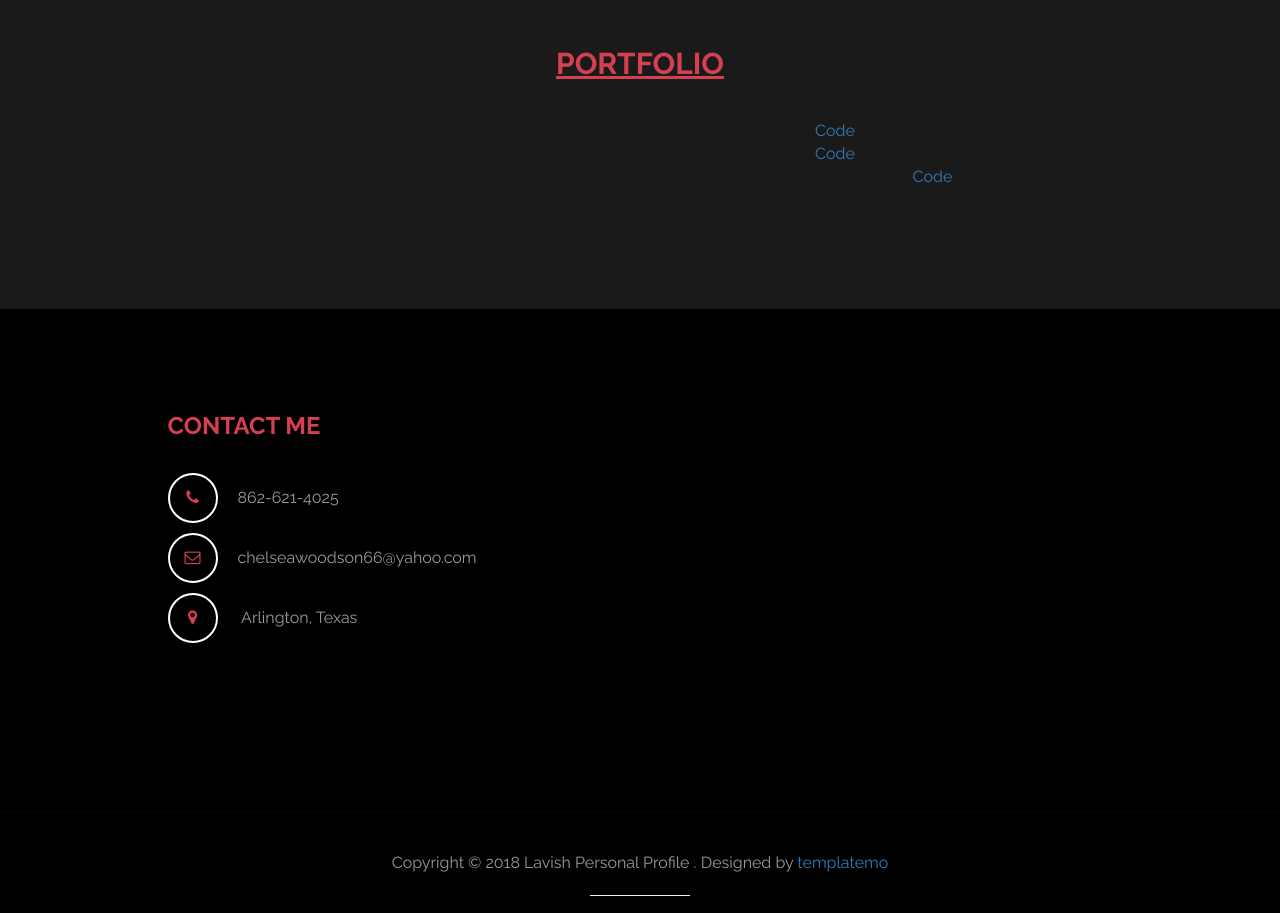
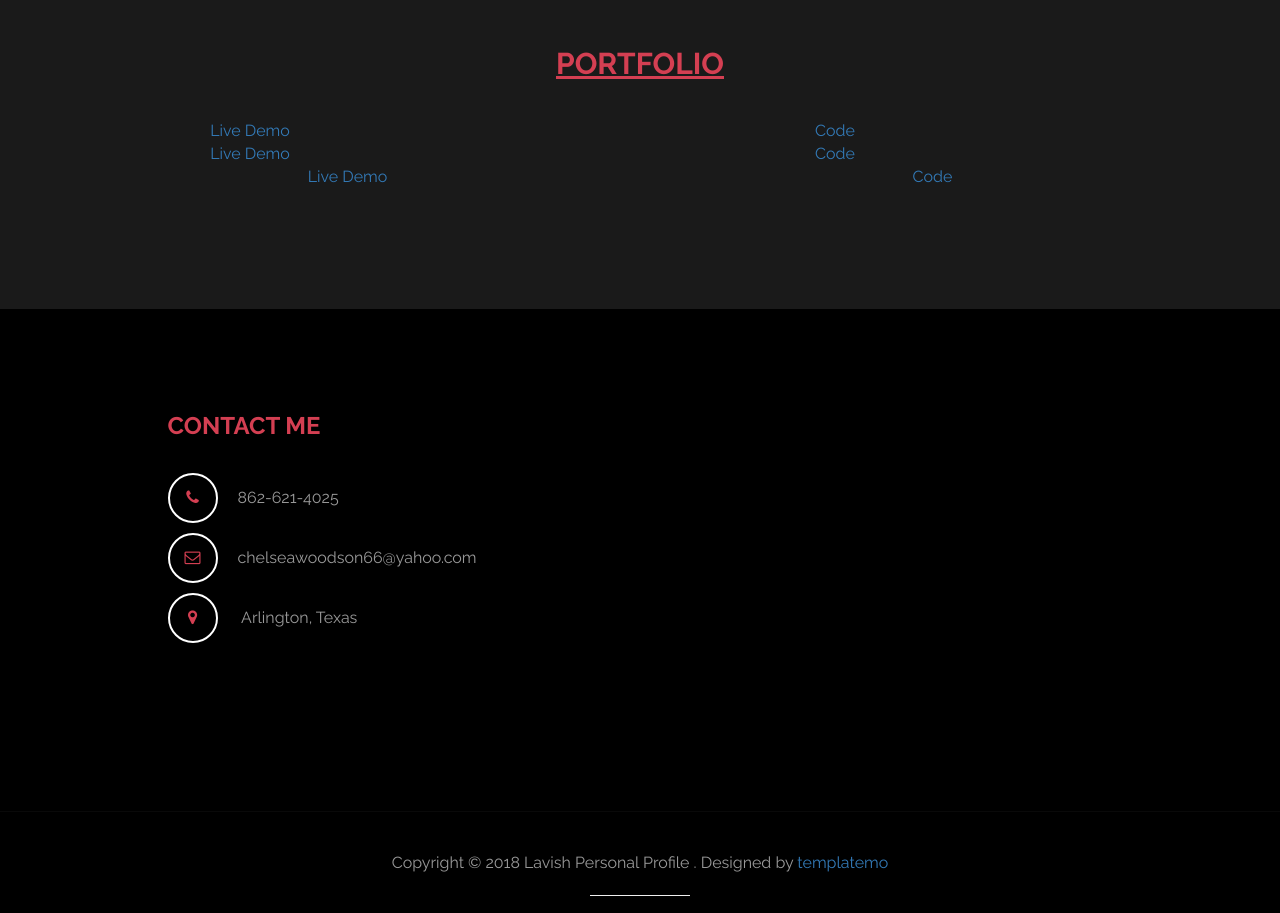
Before and after one commit to chelseawoodson66/Portfolio, a plain HTML site: page templatemo_458_lavish/index.html in a window 1280 px wide. Shown: the part 1960-2873 px from the top of the page. Drawn offline with Linux system fonts and the light colour scheme.

Commit message:
Update index.html

```diff
--- a/templatemo_458_lavish/index.html
+++ b/templatemo_458_lavish/index.html
@@ -144,7 +144,7 @@
 				<div class="col-md-4 col-xs-6 wow fadeIn" data-wow-delay="0.6s">
 
 
-					<a href="https://raw.githack.com/chelseawoodson66/Portfolio/master/Landing%20Page/index.html" ></a>
+					<a href="https://raw.githack.com/chelseawoodson66/Portfolio/master/Landing%20Page/index.html" >Live Demo</a>
 				</div>
 				<div>
 					 <a href="https://github.com/chelseawoodson66/Portfolio/blob/master/Landing%20Page/index.html">Code</a>
@@ -155,7 +155,7 @@
 				</div>
 				<div class="col-md-4 col-xs-6 wow fadeIn" data-wow-delay="0.6s">
 
-						<a href="https://raw.githack.com/chelseawoodson66/Portfolio/master/Newsletter/NewS/index.html" height="200" width="300" title="Newsletter Email"></a>
+						<a href="https://raw.githack.com/chelseawoodson66/Portfolio/master/Newsletter/NewS/index.html" >Live Demo</a>
 				</div>
 				<div>
 						<a href="https://github.com/chelseawoodson66/Portfolio/blob/master/Newsletter/NewS/index.html">Code</a>
@@ -166,7 +166,7 @@
 
 				<div class="col-md-6 col-xs-6 wow fadeIn" data-wow-delay="0.6s">
 
-						<a href="https://raw.githack.com/chelseawoodson66/Portfolio/master/Transactional/index.html" height="200" width="300" title="Transactional Email"></a>
+						<a href="https://raw.githack.com/chelseawoodson66/Portfolio/master/Transactional/index.html" >Live Demo</a>
 				</div>
 				<div>
 						<a href="https://github.com/chelseawoodson66/Portfolio/blob/master/Transactional/index.html">Code </a>
```
